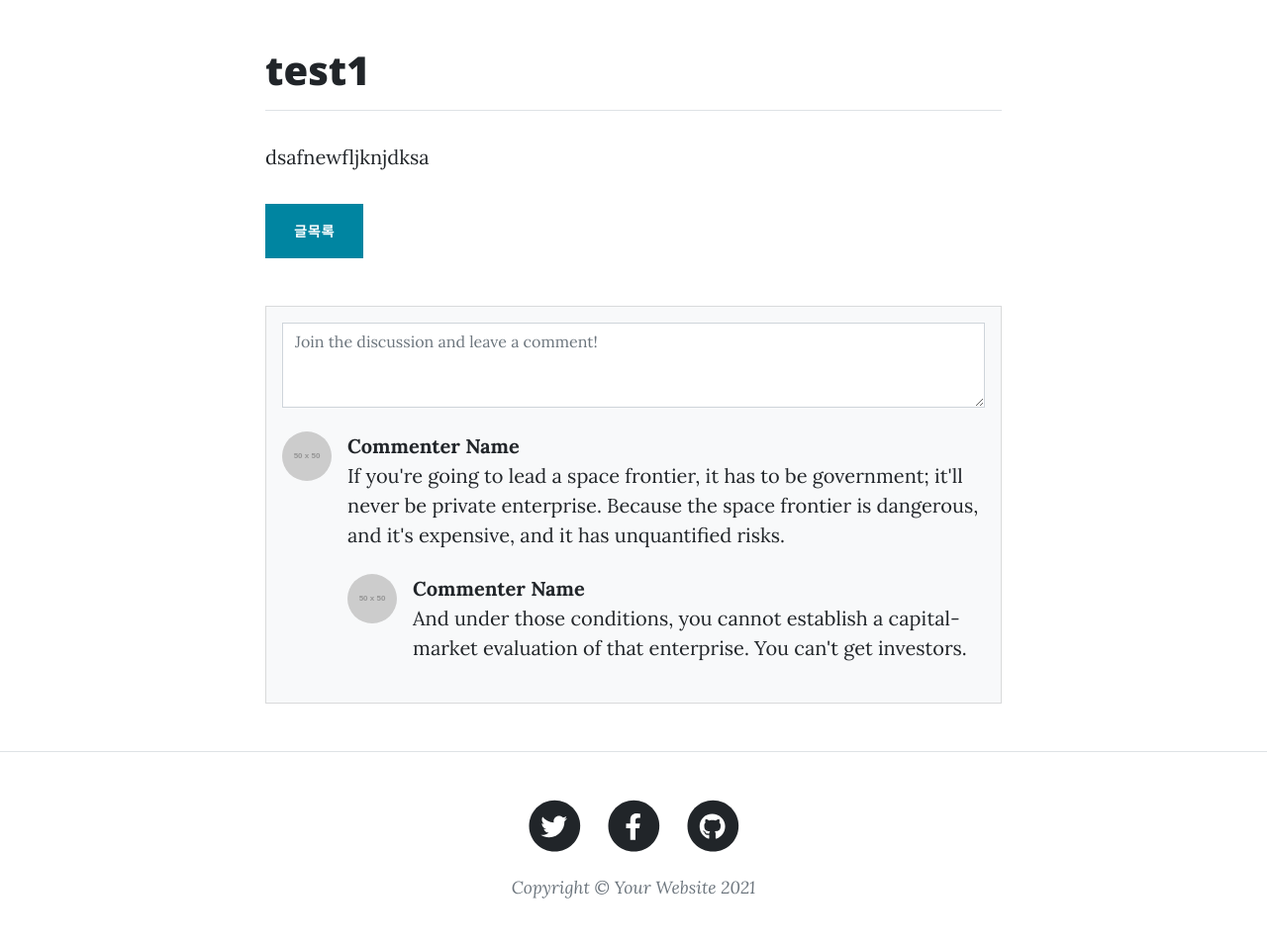
After one commit to clown15/django_tistory, a Django app: page /post/1/ in a window 1280 px wide. The commit adds this page. Shown: the part 533-1491 px from the top of the page at 99% size. Run offline with Django 3.2, Linux system fonts and the light colour scheme; data comes from the database, SQL or seed files in the repository; both versions use the stored data as it was after the commit; grey boxes labelled with a size stand in for pictures from a placeholder-image service; some libraries are stand-ins or nearby versions.

Commit message:
feat post write

```diff
--- a/blogs/urls.py
+++ b/blogs/urls.py
@@ -1,8 +1,10 @@
 from django.urls import path
 from django.urls.resolvers import URLPattern
 
-from .views import post_list
+from . import views
 
 urlpatterns = [
-    path('post_list/', post_list, name='post_list'),
+    path('post/list/', views.post_list, name='post_list'),
+    path('post/<int:post_id>/', views.post_detail, name='post_detail'),
+    path('post/write/', views.post_write, name='post_write'),
 ]
--- a/blogs/views.py
+++ b/blogs/views.py
@@ -1,5 +1,7 @@
-from django.shortcuts import render
+from django.shortcuts import render,redirect,reverse
 from .models import Post
+from django.shortcuts import get_object_or_404
+from django.contrib.auth.decorators import login_required
 
 # Create your views here.
 
@@ -7,3 +9,32 @@ def post_list(request):
     posts = Post.objects.order_by('-created_at')
 
     return render(request,'blogs/posts_list.html',context={'posts':posts})
+
+def post_detail(request,post_id):
+    post = get_object_or_404(Post,pk=post_id)
+
+    return render(request,'blogs/post_detail.html',context={'post':post})
+
+@login_required
+def post_write(request):
+    errors = {}
+    if request.method == "POST":
+        print(request.FILES)
+        title = request.POST.get('title','').strip()
+        content = request.POST.get('content','').strip()
+        image = request.FILES.get('image')
+        print(image)
+        if not title:
+            errors['title'] = '제목을 입력하세요.'
+        if not content:
+            errors['content'] = '내용을 입력하세요.'
+
+        if not errors:
+            post = Post.objects.create(user=request.user,title=title,content=content,image=image)
+
+            # post_detail/post_id로 리턴한다
+            return redirect(reverse('post_detail', kwargs={'post_id': post.id}))
+
+        return render(request, 'blogs/post_write.html', {'user':request.user, 'errors':errors})
+
+    return render(request, 'blogs/post_write.html')
--- a/djang_tistory/urls.py
+++ b/djang_tistory/urls.py
@@ -16,6 +16,8 @@ Including another URLconf
 from django.contrib import admin
 from django.urls import path
 from django.urls.conf import include
+from django.conf import settings
+from django.conf.urls.static import static
 
 urlpatterns = [
     path('admin/', admin.site.urls),
@@ -23,3 +25,5 @@ urlpatterns = [
     path('',include('blogs.urls')),
     path('accounts/',include('django.contrib.auth.urls')),
 ]
+# web에서 media폴더에 접근해 파일을 가져가기 위함
+urlpatterns += static(settings.MEDIA_URL, document_root=settings.MEDIA_ROOT)
--- /dev/null
+++ b/templates/blogs/post_detail.html
@@ -0,0 +1,46 @@
+{% extends "blogs/_base.html" %}
+{% block content %}
+  <div class="container">
+    <div class="mb-5">
+      <div class="col-lg-8 col-md-10 mx-auto">
+        <!-- 글 본문 -->
+        <h1>{{ post.title }}</h1>
+        <hr>
+        {% if post.image %}
+          <img src="{{ post.image.url }}" class="img-fluid">
+        {% endif %}
+        <p>{{ post.content }}</p>
+        <a href="{% url 'post_list' %}" class="btn btn-primary text-uppercase float-right">글목록</a>
+      </div>
+    </div>
+    <div class="mb-5">
+      <div class="card bg-light col-lg-8 col-md-10 mx-auto">
+        <div class="card-body">
+          <!-- Comment form-->
+          <form class="mb-4" method="POST" action="{% url 'comment_write' %}">
+            {% csrf_token %}
+            <textarea class="form-control" rows="3" placeholder="Join the discussion and leave a comment!"></textarea>
+          </form>
+          <!-- Comment with nested comments-->
+          <div class="d-flex mb-4">
+            <!-- Parent comment-->
+            <div class="flex-shrink-0"><img class="rounded-circle" src="https://dummyimage.com/50x50/ced4da/6c757d.jpg" alt="..."></div>
+            <div class="ms-3">
+              <div class="fw-bold">Commenter Name</div>
+              If you're going to lead a space frontier, it has to be government; it'll never be private enterprise. Because the space frontier is dangerous, and it's expensive, and it has unquantified risks.
+              <!-- Child comment 1-->
+              <div class="d-flex mt-4">
+                <div class="flex-shrink-0"><img class="rounded-circle" src="https://dummyimage.com/50x50/ced4da/6c757d.jpg" alt="..."></div>
+                <div class="ms-3">
+                  <div class="fw-bold">Commenter Name</div>
+                  And under those conditions, you cannot establish a capital-market evaluation of that enterprise. You can't get investors.
+                  </div>
+                </div>
+              </div>
+            </div>
+          </div>
+        </div>
+      </div>
+    </div>
+  </div>
+{% endblock %}
--- a/templates/registration/login.html
+++ b/templates/registration/login.html
@@ -1,3 +1,4 @@
+{% extends "blogs/_base.html" %}
 {% block title %}로그인{% endblock %}
 {% block page %}login{% endblock %}
 
```
Also changed, not shown: blogs/forms.py (added, +7 -0 lines), djang_tistory/settings.py (+9 -2 lines), templates/blogs/post_write.html (added, +61 -0 lines), templates/blogs/posts_list.html (+11 -7 lines), db.sqlite3, media/KakaoTalk_20210702_112854104.jpg (added), media/KakaoTalk_20210702_112854104_02.jpg (added).
